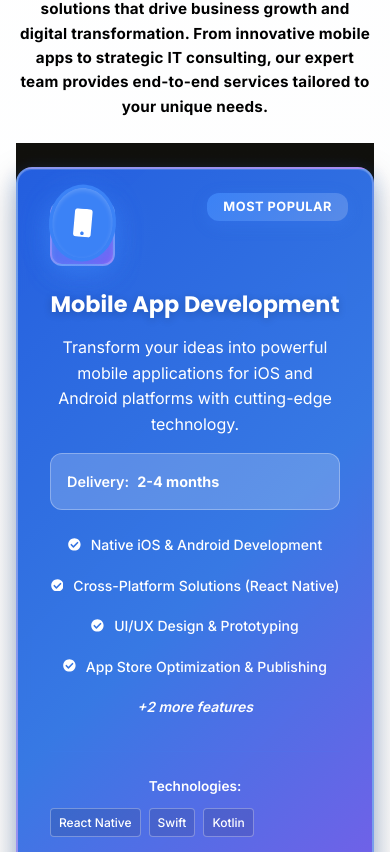
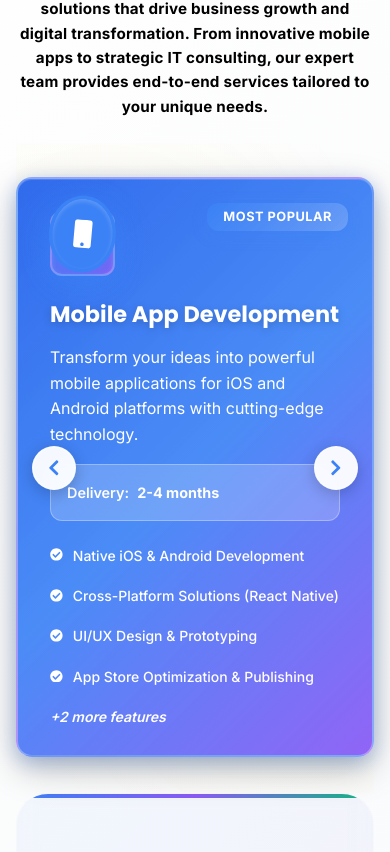
Before and after one commit to dikshant94gangawat/softdevlivecode, a React (Create React App) app: page / in a window 390 px wide. Shown: the part 2172-3024 px from the top of the page. Built offline with nearby package versions, Linux system fonts and the light colour scheme.

Commit message:
corrected layout

```diff
--- a/src/components/Footer.css
+++ b/src/components/Footer.css
@@ -1173,6 +1173,7 @@
 @media (max-width: 480px) {
   .footer {
     padding: var(--spacing-xl) 0;
+    padding-bottom: 0;
   }
 
   .footer-content {
@@ -1188,12 +1189,28 @@
   .footer-logo {
     font-size: 1.3rem;
     margin-bottom: var(--spacing-xs);
+    justify-content: left;
   }
-
+  .footer-contact .contact-item {
+    padding: 10px !important;
+}
+.footer-contact .contact-item.founders-item svg{
+  display: none;
+}
   .footer-description {
     font-size: 0.85rem;
-    margin-bottom: var(--spacing-sm);
-    max-width: 300px;
+    margin-bottom: var(--spacing-xl);
+    margin-top: 10px;
+    text-align: left;
+    width: 100%;
+  }
+  .footer-description p {
+    text-align: left;
+    width: 100%;
+  }
+  .footer-description ul {
+    text-align: left;
+    width: 100%;
   }
 
   .footer-social {
--- a/src/components/Footer.js
+++ b/src/components/Footer.js
@@ -1,6 +1,6 @@
 import React from 'react';
 import { Link } from 'react-router-dom';
-import { FaCode, FaEnvelope, FaPhone, FaMapMarkerAlt, FaLinkedin, FaTwitter, FaGithub, FaArrowUp, FaUsers } from 'react-icons/fa';
+import { FaCode, FaEnvelope, FaPhone, FaMapMarkerAlt, FaLinkedin, FaFacebook, FaInstagram, FaArrowUp, FaUsers } from 'react-icons/fa';
 import './Footer.css';
 
 const Footer = () => {
@@ -56,14 +56,14 @@ const Footer = () => {
       url: 'https://linkedin.com/company/softdevsquad'
     },
     {
-      icon: <FaTwitter />,
-      name: 'Twitter',
-      url: 'https://twitter.com/softdevsquad'
+      icon: <FaFacebook />,
+      name: 'Facebook',
+      url: 'https://facebook.com/softdevsquad'
     },
     {
-      icon: <FaGithub />,
-      name: 'GitHub',
-      url: 'https://github.com/softdevsquad'
+      icon: <FaInstagram />,
+      name: 'Instagram',
+      url: 'https://instagram.com/softdevsquad'
     }
   ];
 
--- a/src/components/Services.css
+++ b/src/components/Services.css
@@ -849,6 +849,11 @@
   }
 }
 
+/* Carousel Controls - Hidden on Desktop */
+.carousel-controls {
+  display: none;
+}
+
 /* Responsive Design */
 @media (max-width: 1200px) {
   .services-grid {
@@ -872,30 +877,124 @@
     padding: 0 var(--spacing-md);
   }
 
+  /* Carousel Layout for Mobile */
+  #services .services-main {
+    position: relative;
+    margin-bottom: var(--spacing-4xl);
+    overflow: visible;
+    min-height: 650px;
+    padding-bottom: var(--spacing-2xl);
+  }
+
   .services-grid {
-    grid-template-columns: 1fr;
-    gap: var(--spacing-xl);
+    display: flex !important;
+    position: relative;
+    width: 100%;
+    height: 600px;
+    overflow: visible;
+    touch-action: pan-y;
+    transform: translateZ(0);
+    -webkit-transform: translateZ(0);
+    gap: 0 !important;
+    margin-bottom: var(--spacing-lg);
   }
 
   .service-card {
-    padding: var(--spacing-2xl) var(--spacing-xl);
+    position: absolute !important;
+    top: 50%;
+    left: 50%;
+    transform: translate(-50%, -50%) scale(0.96);
+    width: calc(100% - var(--spacing-lg) * 2) !important;
+    max-width: 450px !important;
+    min-width: 280px !important;
+    height: 580px !important;
+    padding: var(--spacing-2xl) var(--spacing-xl) !important;
     border: 2px solid rgba(var(--service-color-rgb, 59, 130, 246), 0.3) !important;
     box-shadow:
-      0 12px 30px rgba(0, 0, 0, 0.2),
-      0 4px 15px rgba(var(--service-color-rgb, 59, 130, 246), 0.25),
-      inset 0 1px 0 rgba(255, 255, 255, 0.1) !important;
-    margin-bottom: var(--spacing-lg);
+      0 20px 60px rgba(0, 0, 0, 0.3),
+      0 8px 30px rgba(var(--service-color-rgb, 59, 130, 246), 0.4),
+      inset 0 1px 0 rgba(255, 255, 255, 0.15) !important;
+    margin: 0 !important;
     background: linear-gradient(135deg,
       rgba(var(--service-color-rgb, 37, 99, 235), 0.95) 0%,
       rgba(var(--service-color-rgb, 59, 130, 246), 0.9) 50%,
       rgba(var(--service-color-rgb, 139, 92, 246), 0.95) 100%) !important;
-    backdrop-filter: blur(20px);
-    transform: scale(1);
-    transition: all 0.3s ease;
+    backdrop-filter: blur(20px) !important;
+    border-radius: 24px !important;
+    opacity: 0 !important;
+    pointer-events: none !important;
+    visibility: hidden !important;
+    transition: opacity 0.6s cubic-bezier(0.25, 0.46, 0.45, 0.94),
+                transform 0.6s cubic-bezier(0.25, 0.46, 0.45, 0.94) !important;
+    z-index: 1 !important;
+    will-change: transform, opacity !important;
+    backface-visibility: hidden !important;
+    -webkit-backface-visibility: hidden !important;
+    overflow-y: auto !important;
+    overflow-x: hidden !important;
+    box-sizing: border-box !important;
+  }
+
+  .service-card.carousel-active {
+    opacity: 1 !important;
+    transform: translate(-50%, -50%) scale(1) !important;
+    pointer-events: all !important;
+    visibility: visible !important;
+    z-index: 10 !important;
+  }
+
+  .service-card:not(.carousel-active) {
+    opacity: 0 !important;
+    transform: translate(-50%, -50%) scale(0.92) !important;
+    pointer-events: none !important;
+    visibility: hidden !important;
   }
 
   .service-card:active {
-    transform: scale(0.98);
+    transform: translate(-50%, -50%) scale(0.98) !important;
+  }
+
+  /* Carousel Controls */
+  .carousel-controls {
+    display: flex !important;
+    position: absolute;
+    top: 50%;
+    left: 0;
+    right: 0;
+    transform: translateY(-50%);
+    justify-content: space-between;
+    padding: 0 var(--spacing-md);
+    pointer-events: none;
+    z-index: 20;
+  }
+
+  .carousel-button {
+    width: 44px;
+    height: 44px;
+    border-radius: 50%;
+    background: rgba(255, 255, 255, 0.95);
+    backdrop-filter: blur(10px);
+    border: 2px solid rgba(255, 255, 255, 0.3);
+    color: #3b82f6;
+    display: flex;
+    align-items: center;
+    justify-content: center;
+    cursor: pointer;
+    pointer-events: all;
+    transition: all 0.3s ease;
+    box-shadow: 0 4px 15px rgba(0, 0, 0, 0.2);
+    font-size: 1.1rem;
+    z-index: 21;
+  }
+
+  .carousel-button:hover {
+    background: rgba(255, 255, 255, 1);
+    transform: scale(1.1);
+    box-shadow: 0 6px 20px rgba(0, 0, 0, 0.3);
+  }
+
+  .carousel-button:active {
+    transform: scale(0.95);
   }
 
   /* White text for all service card content on mobile */
--- a/src/components/Services.js
+++ b/src/components/Services.js
@@ -11,7 +11,9 @@ import {
   FaRocket,
   FaShieldAlt,
   FaChartLine,
-  FaHeadset
+  FaHeadset,
+  FaChevronLeft,
+  FaChevronRight
 } from 'react-icons/fa';
 import { Link, useNavigate } from 'react-router-dom';
 import './Services.css';
@@ -21,6 +23,10 @@ const Services = () => {
   const [activeService, setActiveService] = useState(0);
   const [isVisible, setIsVisible] = useState(false);
   const [animatedStats, setAnimatedStats] = useState({});
+  const [carouselIndex, setCarouselIndex] = useState(0);
+  const [isMobile, setIsMobile] = useState(false);
+  const [touchStart, setTouchStart] = useState(null);
+  const [touchEnd, setTouchEnd] = useState(null);
   const sectionRef = useRef(null);
   const navigate = useNavigate();
 
@@ -165,6 +171,18 @@ const Services = () => {
     }
   ];
 
+  // Check if mobile device
+  useEffect(() => {
+    const checkMobile = () => {
+      setIsMobile(window.innerWidth <= 768);
+    };
+
+    checkMobile();
+    window.addEventListener('resize', checkMobile);
+
+    return () => window.removeEventListener('resize', checkMobile);
+  }, []);
+
   // Intersection Observer for animations
   useEffect(() => {
     const observer = new IntersectionObserver(
@@ -188,6 +206,46 @@ const Services = () => {
 
     return () => observer.disconnect();
   }, []);
+
+  // Carousel navigation functions
+  const goToNext = () => {
+    setCarouselIndex((prev) => (prev + 1) % services.length);
+  };
+
+  const goToPrevious = () => {
+    setCarouselIndex((prev) => (prev - 1 + services.length) % services.length);
+  };
+
+  const goToSlide = (index) => {
+    setCarouselIndex(index);
+  };
+
+  // Touch handlers for swipe
+  const minSwipeDistance = 50;
+
+  const onTouchStart = (e) => {
+    setTouchEnd(null);
+    setTouchStart(e.targetTouches[0].clientX);
+  };
+
+  const onTouchMove = (e) => {
+    setTouchEnd(e.targetTouches[0].clientX);
+  };
+
+  const onTouchEnd = () => {
+    if (!touchStart || !touchEnd) return;
+
+    const distance = touchStart - touchEnd;
+    const isLeftSwipe = distance > minSwipeDistance;
+    const isRightSwipe = distance < -minSwipeDistance;
+
+    if (isLeftSwipe) {
+      goToNext();
+    }
+    if (isRightSwipe) {
+      goToPrevious();
+    }
+  };
 
   const animateNumber = (target, key) => {
     let current = 0;
@@ -234,18 +292,23 @@ const Services = () => {
 
         {/* Services Grid */}
         <div className="services-main">
-          <div className="services-grid">
+          <div
+            className="services-grid"
+            onTouchStart={isMobile ? onTouchStart : undefined}
+            onTouchMove={isMobile ? onTouchMove : undefined}
+            onTouchEnd={isMobile ? onTouchEnd : undefined}
+          >
             {services.map((service, index) => (
               <div
                 key={index}
-                className={`service-card ${activeService === index ? 'active' : ''} ${isVisible ? 'animate-in' : ''}`}
+                className={`service-card ${activeService === index ? 'active' : ''} ${isVisible ? 'animate-in' : ''} ${isMobile && carouselIndex === index ? 'carousel-active' : ''}`}
                 style={{
                   '--service-color': service.color,
                   '--service-color-rgb': service.colorRgb,
                   '--animation-delay': `${index * 0.1}s`
                 }}
-                onMouseEnter={() => setActiveService(index)}
-                onMouseLeave={() => setActiveService(0)}
+                onMouseEnter={() => !isMobile && setActiveService(index)}
+                onMouseLeave={() => !isMobile && setActiveService(0)}
               >
                 {service.badge && (
                   <div className="service-badge">
@@ -310,6 +373,28 @@ const Services = () => {
               </div>
             ))}
           </div>
+
+          {/* Carousel Controls - Mobile Only */}
+          {isMobile && (
+            <>
+              <div className="carousel-controls">
+                <button
+                  className="carousel-button carousel-button-prev"
+                  onClick={goToPrevious}
+                  aria-label="Previous card"
+                >
+                  <FaChevronLeft />
+                </button>
+                <button
+                  className="carousel-button carousel-button-next"
+                  onClick={goToNext}
+                  aria-label="Next card"
+                >
+                  <FaChevronRight />
+                </button>
+              </div>
+            </>
+          )}
         </div>
 
         {/* Stats Section */}
--- a/src/styles/App.css
+++ b/src/styles/App.css
@@ -314,4 +314,19 @@
     padding: var(--spacing-lg);
     width: 95%;
   }
+  #home.hero~section#services .services-main {
+    background: transparent;
+    padding-bottom: 0;
 }
+#home.hero~section#services .services-main .service-card {
+  text-align: left;
+  margin-bottom: 0;
+  width: 100%!important;
+}
+#home.hero~section#services .services-main .service-card .service-features {
+  justify-content: left!important;
+}
+#home.hero~section#services .services-cta{
+  padding: 0!important;
+}
+}
```
